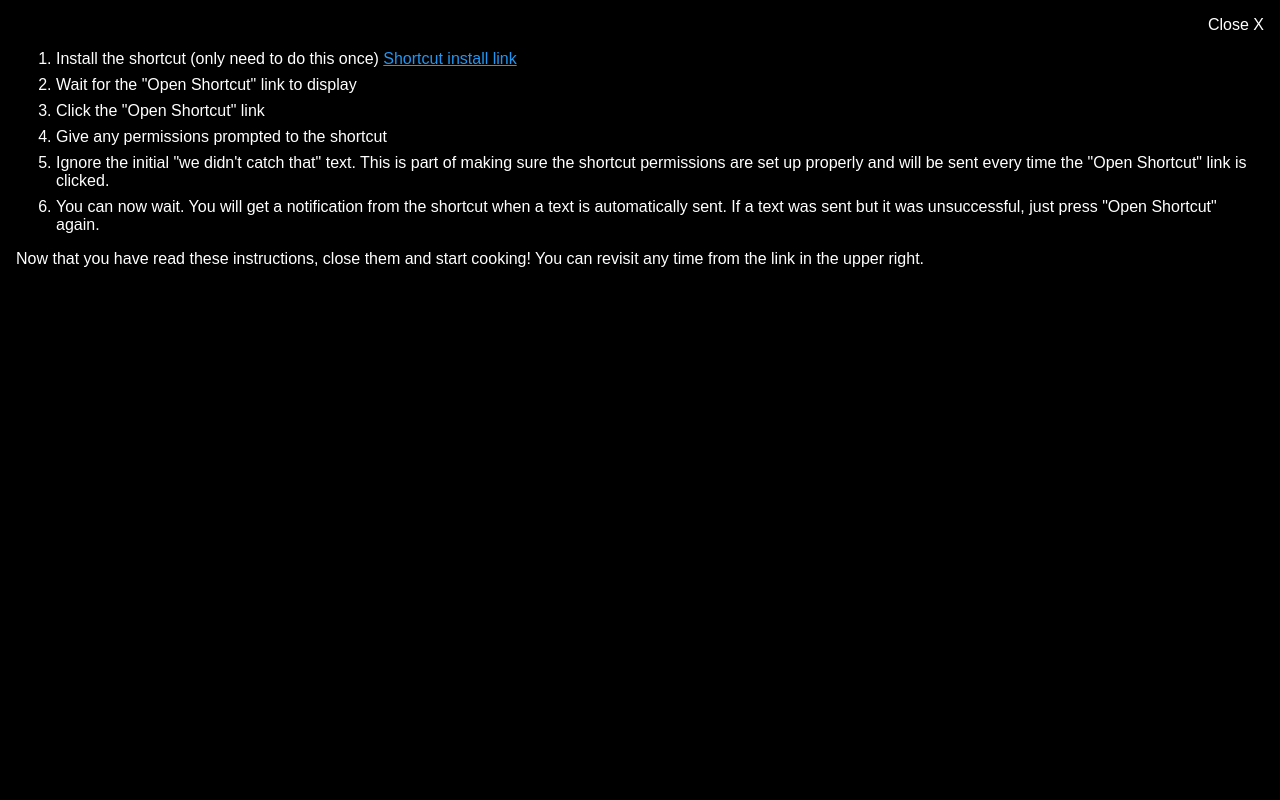
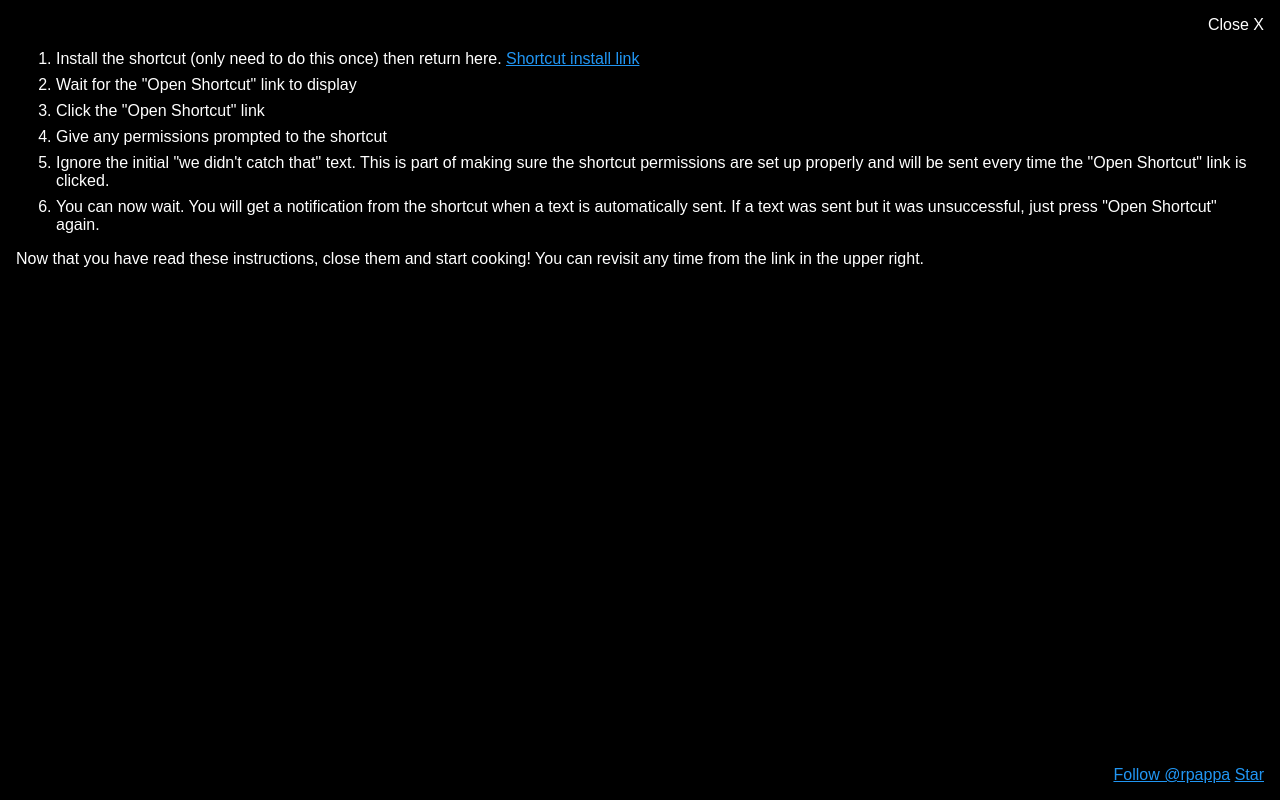
Before and after one commit to rpappa/burritobuzzer, a website: page web/index.html in a window 1280 px wide. Drawn offline with Linux system fonts and the light colour scheme; no server answers.

Commit message:
Final commit (?) (post game 5 adjustments)

```diff
--- a/src/twitterMonitor.ts
+++ b/src/twitterMonitor.ts
@@ -9,7 +9,7 @@ import "./env.js";
 // A certain fast casual restaurant serving burritos, bowls, and other delicious things
 const MONITOR_USER_ID = "141341662";
 
-const MONITOR_INTERVAL = process.env["MOCK_CODES"] ? 1000 : 10000;
+const MONITOR_INTERVAL = process.env["MOCK_CODES"] ? 10000 : 1000;
 
 const MONITOR_PROXY_STR = process.env["MONITOR_PROXY"];
 
@@ -168,7 +168,7 @@ async function monitorLogic() {
             console.log(tweet, time);
             console.log(`Detected ${now - time.getTime()}ms late`);
 
-            if (lateness < 10_000) {
+            if (lateness < 20_000) {
                 const burrito = findBurrito(tweet.text);
 
                 if (burrito) {
--- a/web/index.html
+++ b/web/index.html
@@ -88,6 +88,12 @@
                 justify-content: space-between;
                 padding: 1em;
             }
+
+            .bottom {
+                position: fixed;
+                bottom: 1em;
+                right: 1em;
+            }
         </style>
     </head>
     <body>
@@ -95,7 +101,7 @@
             <span class="close close-on-click">Close X</span>
             <ol>
                 <li>
-                    Install the shortcut (only need to do this once)
+                    Install the shortcut (only need to do this once) then return here.
                     <a href="{{SHORTCUT_URL}}">Shortcut install link</a>
                 </li>
                 <li>Wait for the "Open Shortcut" link to display</li>
@@ -128,6 +134,11 @@
                 <span id="lastcode">Last code: N/A</span>
                 <span>(if not polling, <a href=".">refresh</a>)</span>
             </div>
+        </div>
+
+        <div class="bottom">
+            <a class="github-button" href="https://github.com/rpappa" aria-label="Follow @rpappa on GitHub">Follow @rpappa</a>
+            <a class="github-button" href="https://github.com/rpappa/burritobuzzer" data-icon="octicon-star" aria-label="Star rpappa/burritobuzzer on GitHub">Star</a>
         </div>
 
         <script>
@@ -221,5 +232,7 @@
                 lastCode.innerText = `Last code: ${text || "N/A"}`;
             }, 1000);
         </script>
+
+        <script async defer src="https://buttons.github.io/buttons.js"></script>
     </body>
 </html>
```
